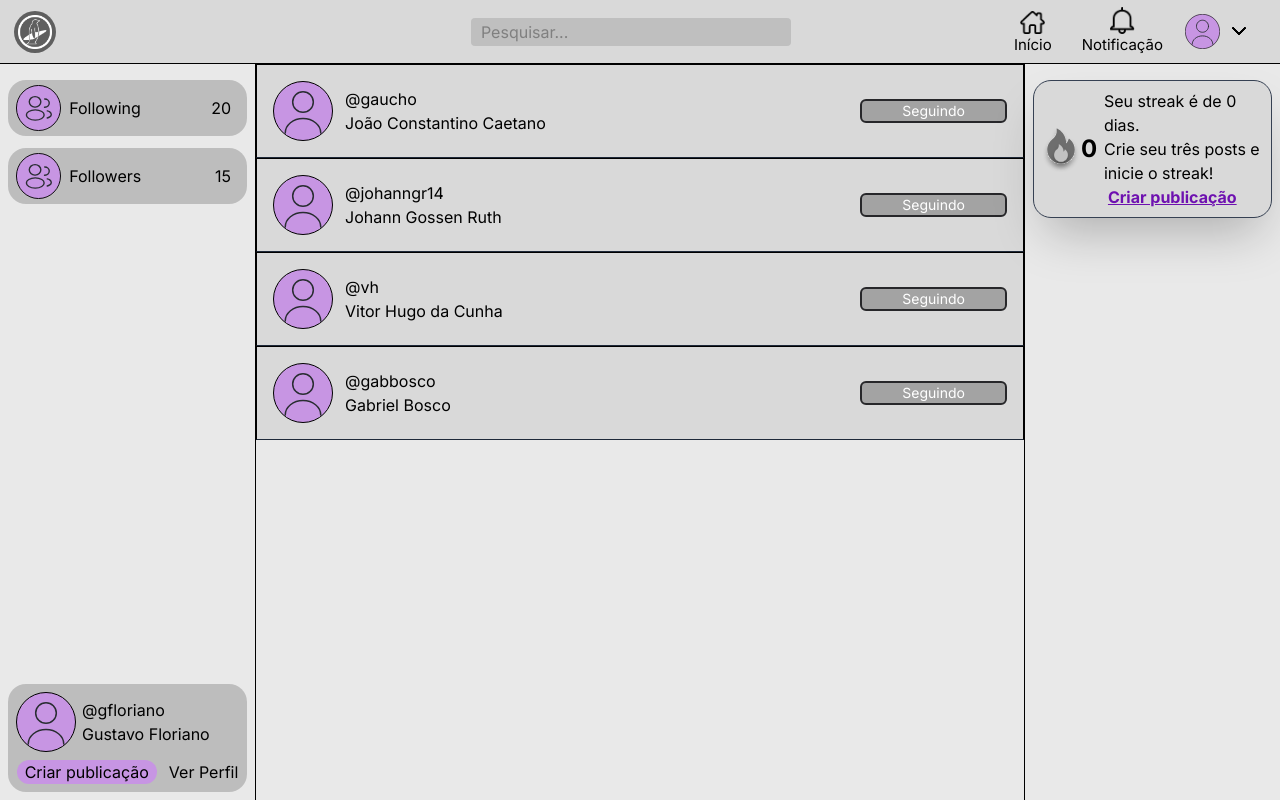
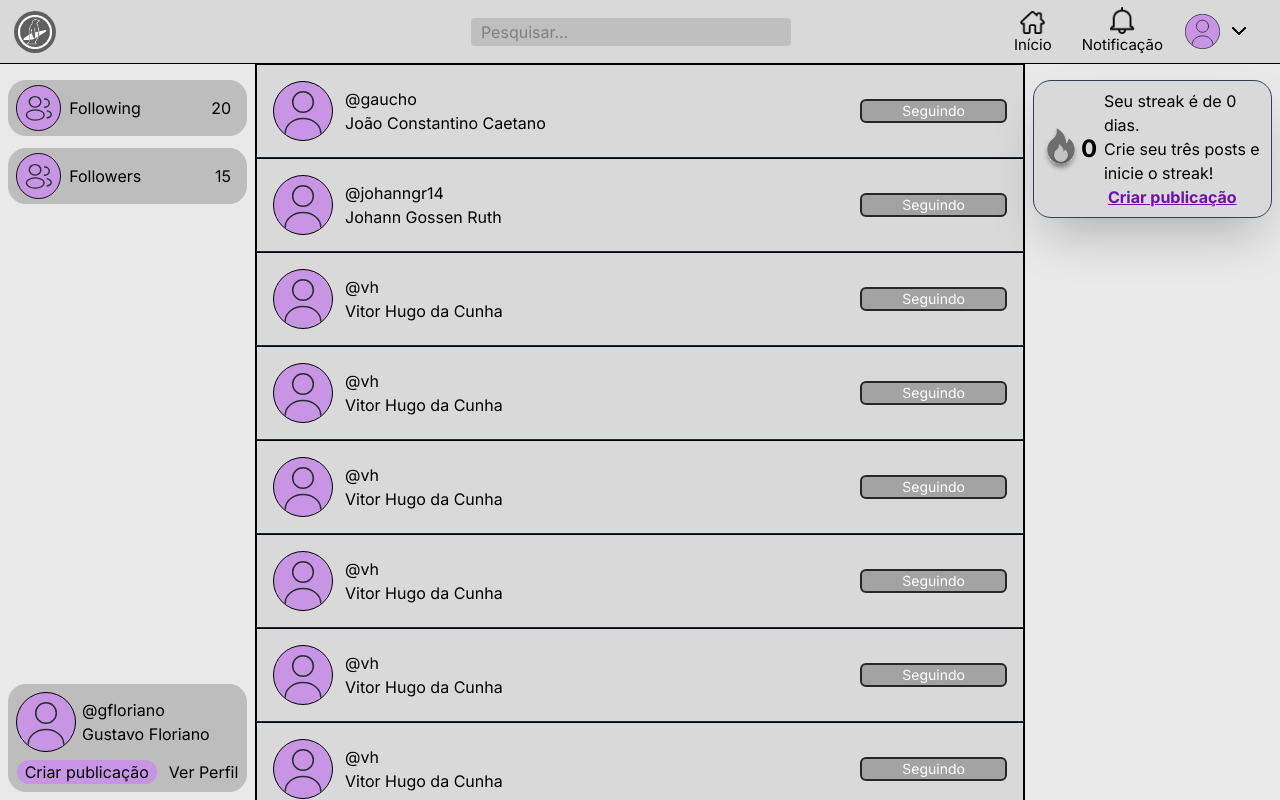
Before and after one commit to catolica-faculdade/pinguin-project, a React (Vite) app: page /following in a window 1280 px wide. Built offline with nearby package versions, Linux system fonts and the light colour scheme.

Commit message:
style: add scroll in following container

```diff
--- a/src/Pages/Following.jsx
+++ b/src/Pages/Following.jsx
@@ -19,6 +19,46 @@ function Following(){
             username: 'vh',
             fullname: 'Vitor Hugo da Cunha',
         },
+                {
+            username: 'vh',
+            fullname: 'Vitor Hugo da Cunha',
+        },
+                {
+            username: 'vh',
+            fullname: 'Vitor Hugo da Cunha',
+        },
+                {
+            username: 'vh',
+            fullname: 'Vitor Hugo da Cunha',
+        },
+                {
+            username: 'vh',
+            fullname: 'Vitor Hugo da Cunha',
+        },        {
+            username: 'vh',
+            fullname: 'Vitor Hugo da Cunha',
+        },        {
+            username: 'vh',
+            fullname: 'Vitor Hugo da Cunha',
+        },        {
+            username: 'vh',
+            fullname: 'Vitor Hugo da Cunha',
+        },        {
+            username: 'vh',
+            fullname: 'Vitor Hugo da Cunha',
+        },        {
+            username: 'vh',
+            fullname: 'Vitor Hugo da Cunha',
+        },        {
+            username: 'vh',
+            fullname: 'Vitor Hugo da Cunha',
+        },        {
+            username: 'vh',
+            fullname: 'Vitor Hugo da Cunha',
+        },        {
+            username: 'vh',
+            fullname: 'Vitor Hugo da Cunha',
+        },
         {
             username: 'gabbosco',
             fullname: 'Gabriel Bosco',
@@ -30,7 +70,7 @@ function Following(){
             <NavBar/>
             <section className="flex bg-user-icon h-dvh pt-[8vh]">
                 <LeftMenu/>
-                <div className="w-full md:w-3/5 flex flex-col">
+                <div className="w-full md:w-3/5 flex flex-col overflow-y-scroll">
                     {following.map((user) => (
                         <FollowTab user={user}/>
                     ))}
```
